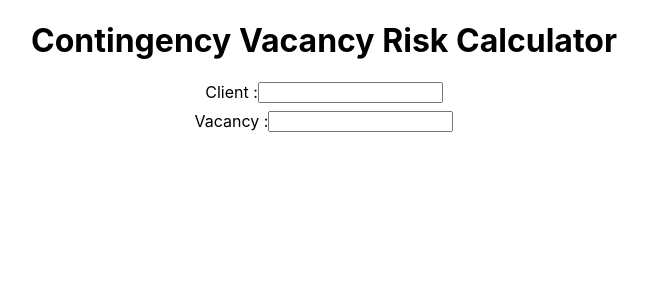
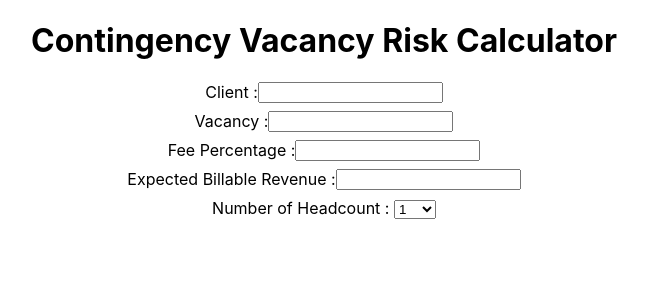
Before and after one commit to jpblicer/VacancyRiskCalculator, a React (Create React App) app: page / in a window 1280 px wide. Shown: the top 300 px of the page, without its empty margins (316-964 px from the left). Built offline with nearby package versions, Linux system fonts and the light colour scheme.

Commit message:
Add Headcount component with dropdown select menu

```diff
--- a/src/App.css
+++ b/src/App.css
@@ -42,3 +42,9 @@
   justify-content: center;
   margin: 0.5rem;
 }
+
+.expectedFee{
+  display: flex;
+  justify-content: center;
+  margin: 0.5rem;
+}
--- a/src/App.js
+++ b/src/App.js
@@ -1,11 +1,16 @@
 import './App.css';
 import Title from './components/VacacancyTitle'
+import CalculateFee from './components/ExpectedFee'
+import Headcount from './components/Headcount'
+
 
 function App() {
   return (
     <div className="App">
       <h1>Contingency Vacancy Risk Calculator</h1>
       <Title />
+      <CalculateFee />
+      <Headcount />
     </div>
   );
 }
--- /dev/null
+++ b/src/components/ExpectedFee.js
@@ -0,0 +1,19 @@
+import React from "react";
+
+function CalculateFee(){
+    return(
+        <>
+            <div className="expectedFee">
+                <label htmlFor="feePercentage">Fee Percentage : </label>
+                <input className="feePercentage" type="number"></input>
+            </div>
+            <div className="expectedFee">
+                <label htmlFor="expectedBill">Expected Billable Revenue : </label>
+                <input className="expectedBill" type="number"></input>
+            </div>
+        </>
+    );
+}
+
+
+export default CalculateFee;
--- /dev/null
+++ b/src/components/Headcount.js
@@ -0,0 +1,20 @@
+import React from "react";
+
+function Headcount(){
+    return(
+        <>
+            <div className="headcount">
+                <label htmlFor="headcount">Number of Headcount : </label>
+                <select className="headcount" id="headcount-select">
+                    <option value="0">1</option>
+                    <option value="5">2-3</option>
+                    <option value="10">4-7</option>
+                    <option value="20">7+</option>
+                </select>
+            </div>
+        </>
+    );
+}
+
+
+export default Headcount;
```
